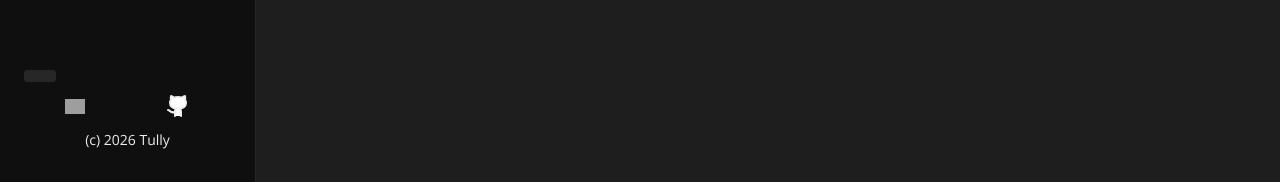
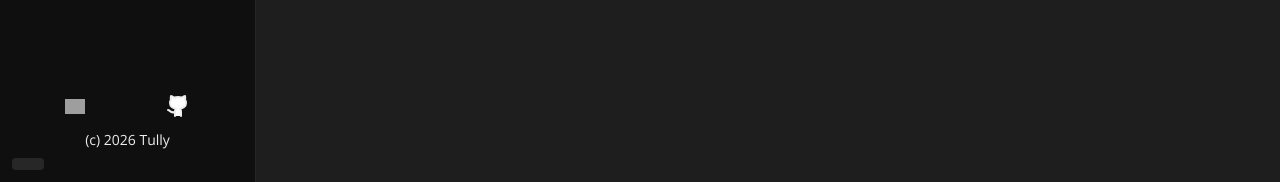
Before and after one commit to Tullysaurus/tully.sh, a Next.js app: page / in a window 1280 px wide. Shown: the part 618-800 px from the top of the page. Built offline with nearby package versions, Linux system fonts and the light colour scheme; grey boxes are pictures that could not be loaded.

Commit message:
Put cheat button in absolute bottom left

```diff
--- a/src/components/sidebar.tsx
+++ b/src/components/sidebar.tsx
@@ -76,7 +76,7 @@ export default function Sidebar() {
   }, [pathname, showAuthModal]);
 
   return (
-    <aside className="sticky top-0 z-30 w-full border-b border-neutral-800 bg-[#0f0f0f] px-4 py-3 lg:flex lg:h-screen lg:w-64 lg:min-w-64 lg:flex-col lg:border-b-0 lg:border-r lg:px-6 lg:py-8">
+    <aside className="relative sticky top-0 z-30 w-full border-b border-neutral-800 bg-[#0f0f0f] px-4 py-3 lg:flex lg:h-screen lg:w-64 lg:min-w-64 lg:flex-col lg:border-b-0 lg:border-r lg:px-6 lg:py-8">
       <h1 className="mb-3 flex h-fit w-full justify-center lg:mb-8">
         <Link href="/" className="flex h-fit w-fit justify-center text-2xl italic font-bold lg:text-4xl">
           <p>tully</p>
@@ -96,13 +96,6 @@ export default function Sidebar() {
       </nav>
 
       <div className="mt-3 flex w-full flex-col justify-center gap-3 lg:mt-auto">
-        {!pathname.startsWith("/cheats") && (
-          <a
-            href="/cheats"
-            aria-label="Go to cheats"
-            className="h-3 w-8 self-start rounded-sm bg-white/10 hover:bg-white/20 active:bg-white/30 cursor-pointer transition-colors"
-          />
-        )}
         {pathname.startsWith("/cheats") && (
           <button
             onClick={() => {
@@ -143,6 +136,14 @@ export default function Sidebar() {
         <p className="hidden text-center text-sm lg:block">(c) 2026 Tully</p>
       </div>
 
+      {!pathname.startsWith("/cheats") && (
+        <a
+          href="/cheats"
+          aria-label="Go to cheats"
+          className="absolute bottom-2 left-2 h-3 w-8 rounded-sm bg-white/10 transition-colors hover:bg-white/20 active:bg-white/30 cursor-pointer lg:bottom-3 lg:left-3"
+        />
+      )}
+
       {showAuthModal && <AuthModal onClose={() => setShowAuthModal(false)} />}
     </aside>
   );
```
